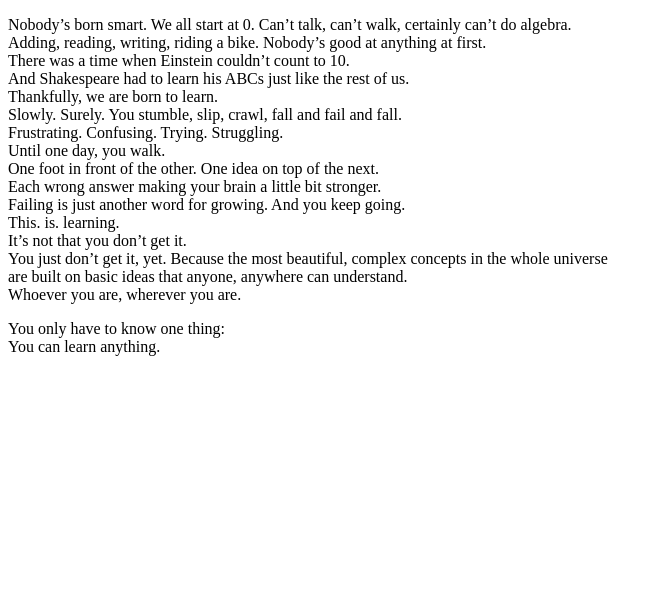
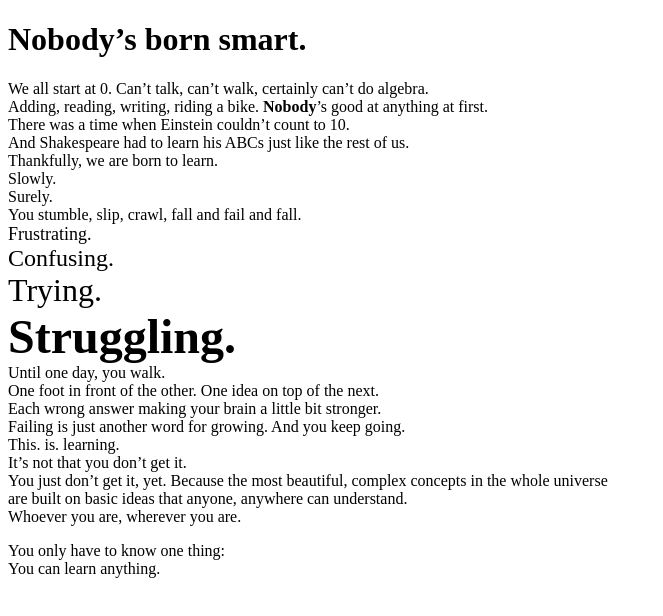
Before and after one commit to PEANUTPUDDIN0214/1-2-HTML-Text-Emphasis, a plain HTML site: page index.html in a window 1280 px wide. Shown: the whole page, without its empty margins (0-663 px from the left). Drawn offline with Linux system fonts and the light colour scheme.

Commit message:
not done

```diff
--- a/index.html
+++ b/index.html
@@ -6,13 +6,14 @@
     </head>
     <body>
       <p>
-        Nobody’s born smart. We all start at 0. Can’t talk, can’t walk, certainly can’t do algebra.<br>
-        Adding, reading, writing, riding a bike. Nobody’s good at anything at first.<br>
+        <h1>Nobody’s born smart.</h1> We all start at 0. Can’t talk, can’t walk, certainly can’t do algebra.<br>
+        Adding, reading, writing, riding a bike. <strong>Nobody</strong>’s good at anything at first.<br>
         There was a time when Einstein couldn’t count to 10.<br>
         And Shakespeare had to learn his ABCs just like the rest of us.<br>
         Thankfully, we are born to learn.<br>
-        Slowly. Surely. You stumble, slip, crawl, fall and fail and fall.<br>
-        Frustrating. Confusing. Trying. Struggling.<br>
+        Slowly.<br>
+        Surely.<br> You stumble, slip, crawl, fall and fail and fall.<br>
+        <font size=+1>Frustrating.</font><br> <font size=+2>Confusing.</font><br> <font size=+3>Trying.</font><br> <strong><font size=+4>Struggling.</font></strong><br>
         Until one day, you walk.<br>
         One foot in front of the other. One idea on top of the next.<br>
         Each wrong answer making your brain a little bit stronger.<br>
```
